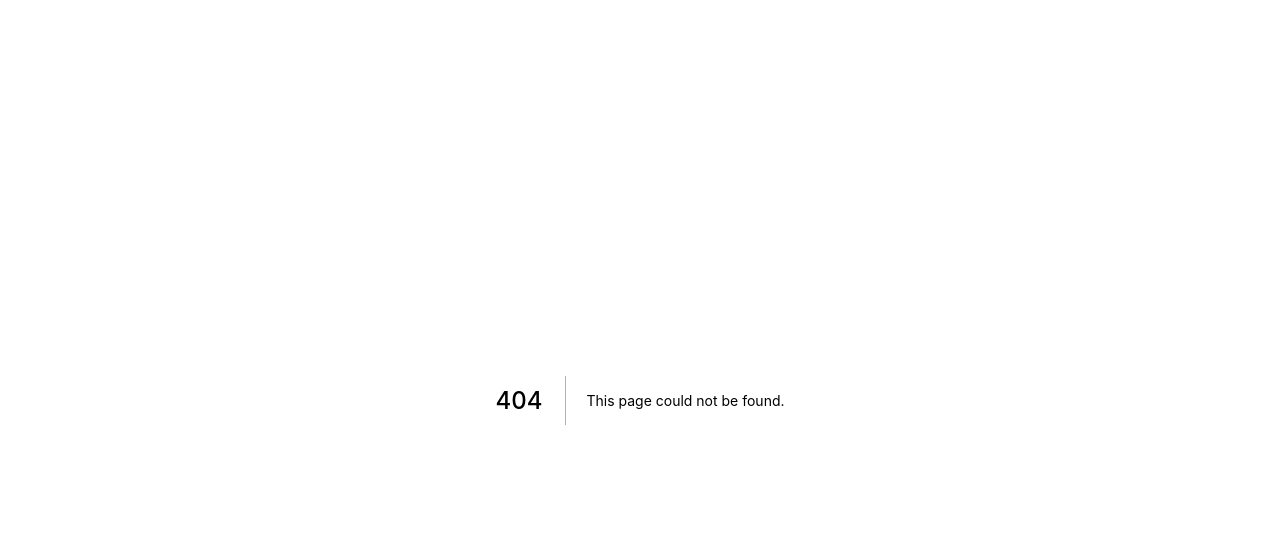
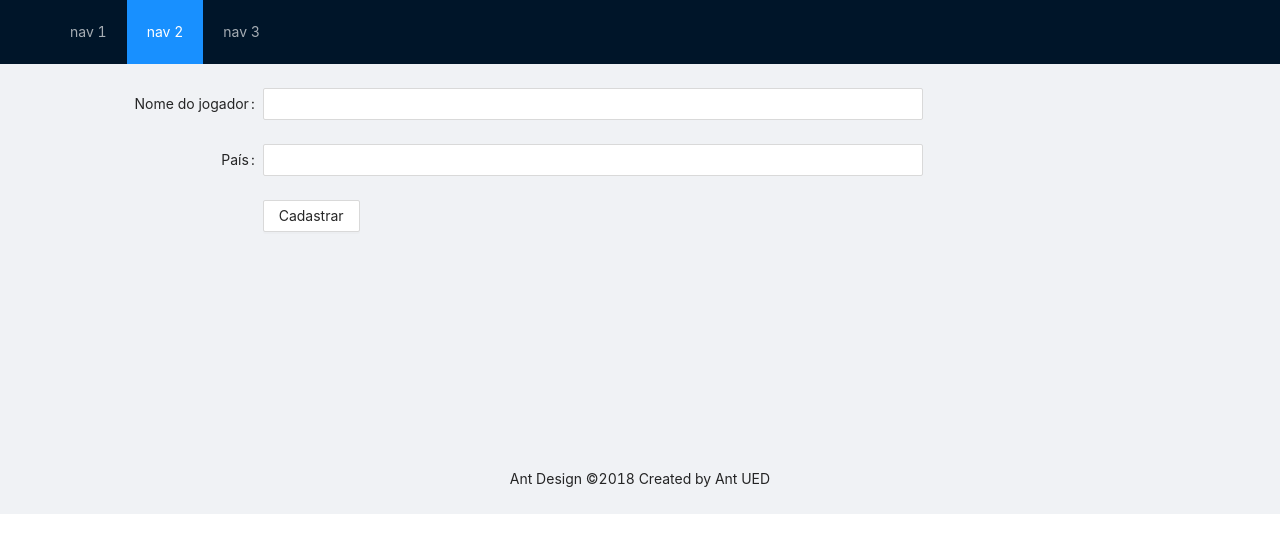
Before and after one commit to BeaFernandes/cup-sticker-album, a Next.js app: page /sticker/create in a window 1280 px wide. Before the commit this address had no page. Shown: the top 552 px of the page. Built offline with nearby package versions, Linux system fonts and the light colour scheme.

Commit message:
created initial layout

```diff
--- /dev/null
+++ b/components/Layout/index.tsx
@@ -0,0 +1,45 @@
+import { ReactNode } from "react";
+
+import "antd/dist/antd.css";
+import { Breadcrumb, Layout, Menu } from "antd";
+
+const { Header, Content, Footer } = Layout;
+
+interface ApplicationLayoutProps {
+  children: ReactNode;
+}
+
+export default function ApplicationLayout({
+  children,
+}: ApplicationLayoutProps) {
+  return (
+    <Layout>
+      <Header style={{ position: "fixed", zIndex: 1, width: "100%" }}>
+        <div className="logo" />
+        <Menu
+          theme="dark"
+          mode="horizontal"
+          defaultSelectedKeys={["2"]}
+          items={new Array(3).fill(null).map((_, index) => ({
+            key: String(index + 1),
+            label: `nav ${index + 1}`,
+          }))}
+        />
+      </Header>
+      <Content
+        className="site-layout"
+        style={{ padding: "0 50px", marginTop: 64 }}
+      >
+        <div
+          className="site-layout-background"
+          style={{ padding: 24, minHeight: 380 }}
+        >
+          {children}
+        </div>
+      </Content>
+      <Footer style={{ textAlign: "center" }}>
+        Ant Design ©2018 Created by Ant UED
+      </Footer>
+    </Layout>
+  );
+}
--- a/package.json
+++ b/package.json
@@ -10,6 +10,7 @@
   },
   "dependencies": {
     "@prisma/client": "4.3.1",
+    "antd": "^4.23.2",
     "next": "12.3.0",
     "react": "18.2.0",
     "react-dom": "18.2.0"
--- a/pages/_app.tsx
+++ b/pages/_app.tsx
@@ -1,8 +1,13 @@
-import '../styles/globals.css'
-import type { AppProps } from 'next/app'
+import "../styles/globals.css";
+import type { AppProps } from "next/app";
+import ApplicationLayout from "../components/Layout";
 
 function MyApp({ Component, pageProps }: AppProps) {
-  return <Component {...pageProps} />
+  return (
+    <ApplicationLayout>
+      <Component {...pageProps} />
+    </ApplicationLayout>
+  );
 }
 
-export default MyApp
+export default MyApp;
--- a/pages/album.tsx
+++ b/pages/collection/index.tsx
@@ -1,6 +1,6 @@
 import type { GetStaticProps, NextPage } from "next";
 import styles from "../styles/Home.module.css";
-import prisma from "../lib/prisma";
+import prisma from "../../lib/prisma";
 import { Album } from "@prisma/client";
 
 interface AlbumProps {
--- /dev/null
+++ b/pages/sticker/create.tsx
@@ -0,0 +1,51 @@
+import {
+  Button,
+  Cascader,
+  DatePicker,
+  Form,
+  Input,
+  InputNumber,
+  Radio,
+  Select,
+  Switch,
+  TreeSelect,
+} from "antd";
+import React, { useState } from "react";
+
+type SizeType = Parameters<typeof Form>[0]["size"];
+
+export default function create() {
+  const tailLayout = {
+    wrapperCol: { offset: 4, span: 16 },
+  };
+
+  const [componentSize, setComponentSize] = useState<SizeType | "default">(
+    "default"
+  );
+
+  const onFormLayoutChange = ({ size }: { size: SizeType }) => {
+    setComponentSize(size);
+  };
+
+  return (
+    <Form
+      labelCol={{ span: 4 }}
+      wrapperCol={{ span: 14 }}
+      layout="horizontal"
+      initialValues={{ size: componentSize }}
+      onValuesChange={onFormLayoutChange}
+      size={componentSize as SizeType}
+    >
+      <Form.Item label="Nome do jogador">
+        <Input />
+      </Form.Item>
+      <Form.Item label="País">
+        <Input />
+      </Form.Item>
+
+      <Form.Item {...tailLayout}>
+        <Button htmlType="submit">Cadastrar</Button>
+      </Form.Item>
+    </Form>
+  );
+}
```
Also changed, not shown: 1 other file (tests, documents, lock files or other folders).
